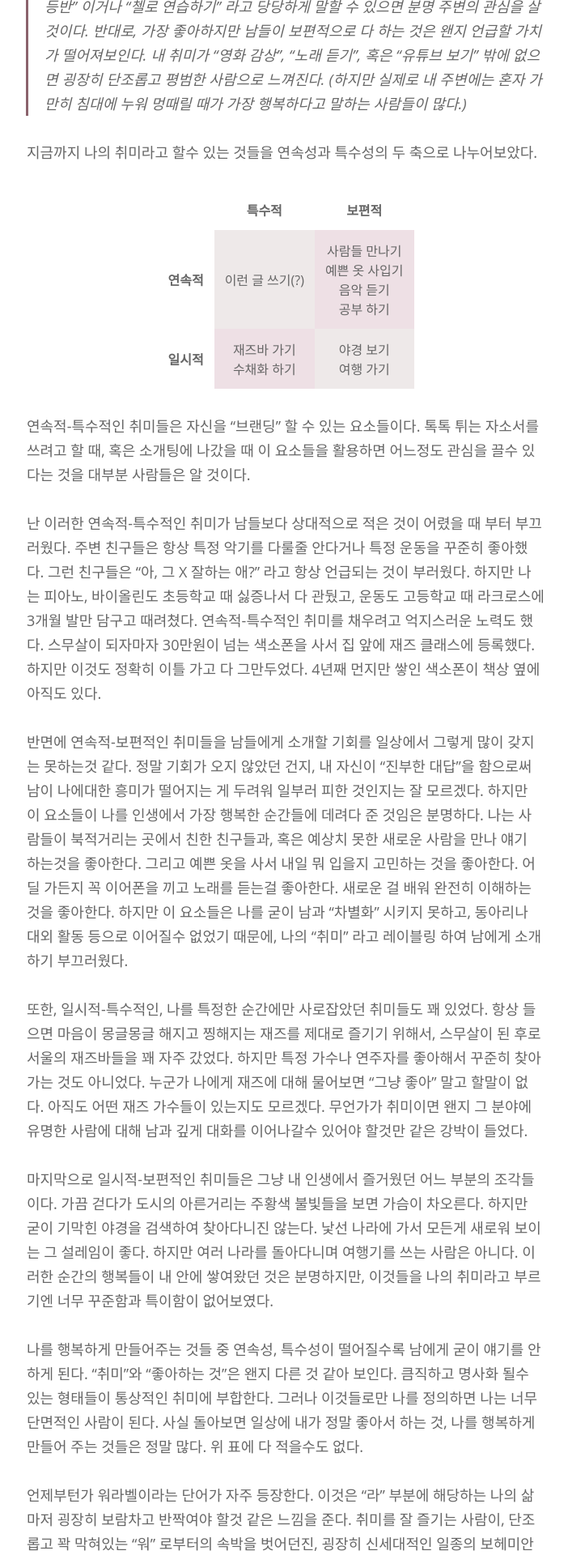
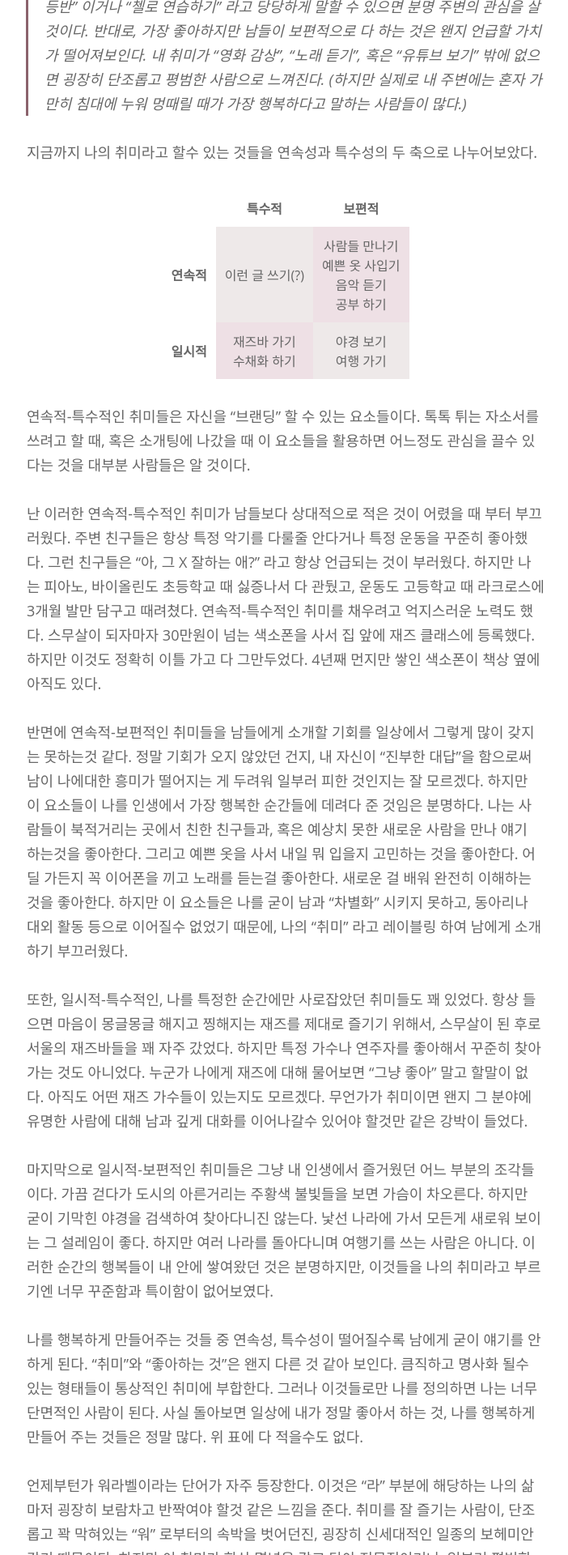
Before and after one commit to minniie/minniie.github.io, a Jekyll site: the page built from _posts/2021-08-05-post4.markdown, in a window 1280 px wide. Shown: the part 1783-3703 px from the top of the page at 81% size, without its empty margins (287-989 px from the left). Built offline with Jekyll 4.4.1, drawn with Linux system fonts in a browser that asks for light colours; nearby versions of some CDN libraries; some web fonts are replaced.

Commit message:
Update main.sass

```diff
--- a/css/main.sass
+++ b/css/main.sass
@@ -39,11 +39,11 @@ table
   border: 1px solid #FFF
   border-collapse: collapse
 th
-  padding: 13px
+  padding: 11px
   text-align: center
   background: #FFF
 td
-  padding: 13px
+  padding: 11px
   text-align: center
 
 tr:nth-child(1) td:first-child
```
